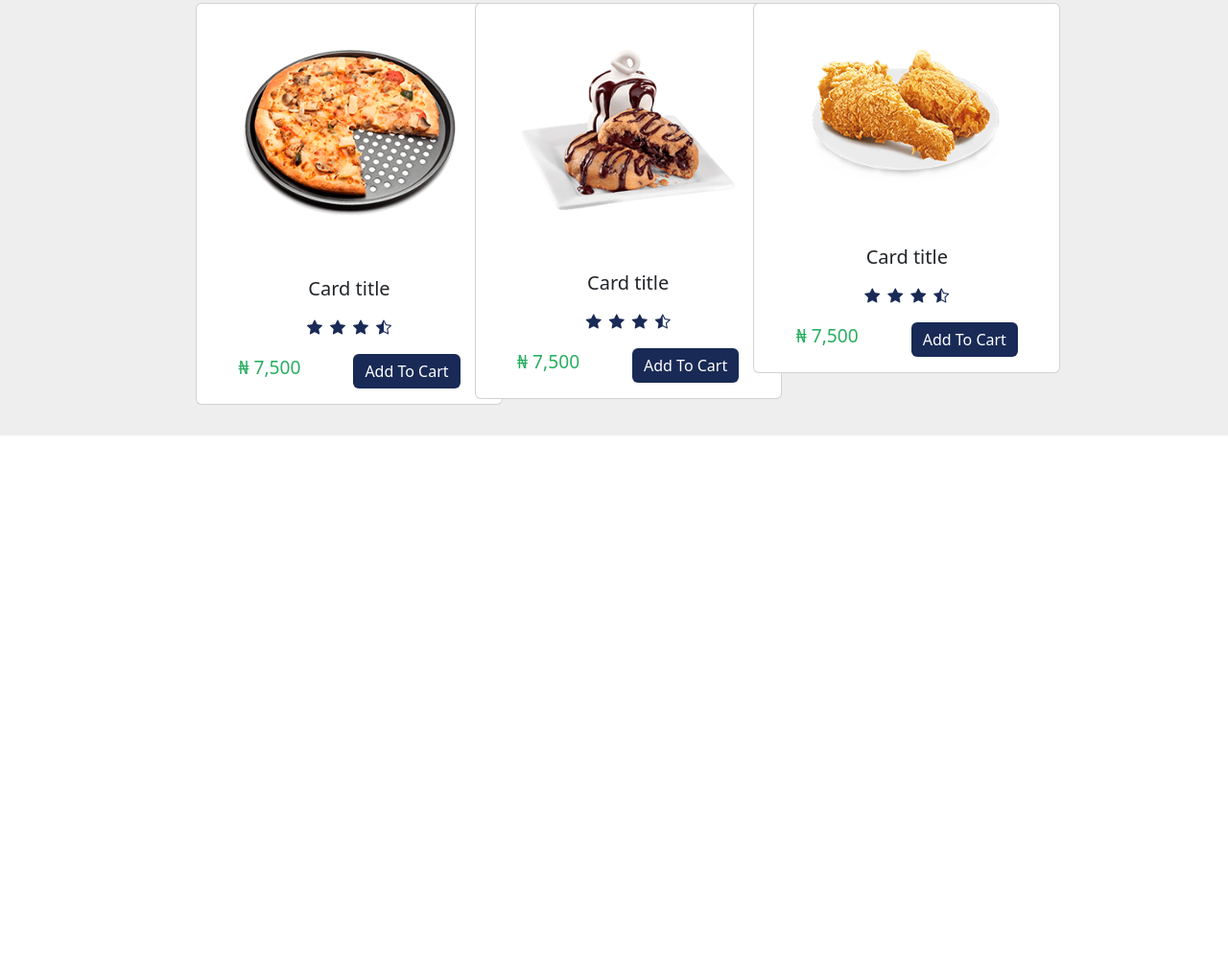
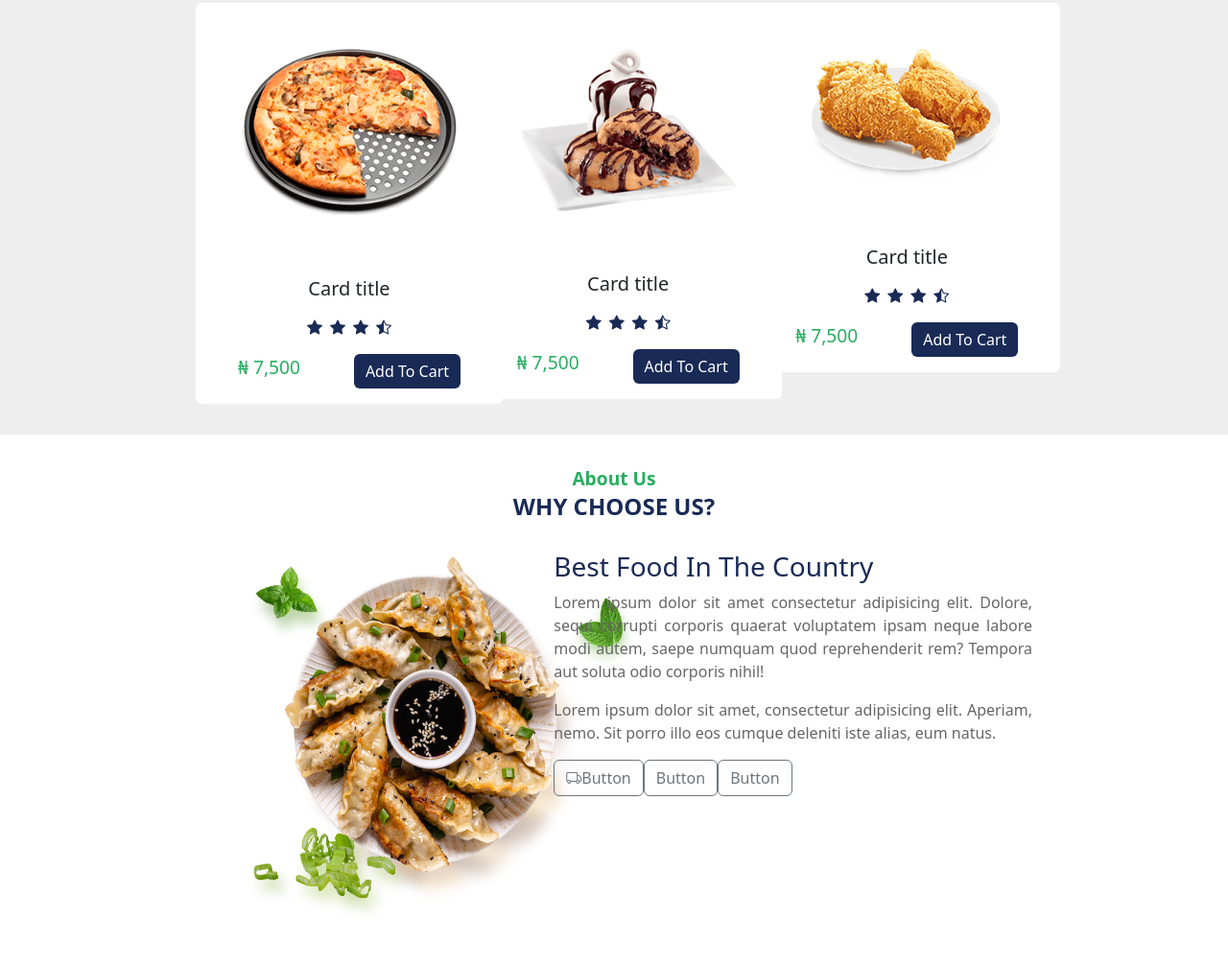
Before and after one commit to MbonuJennifer/Food-Landing-Page, a plain HTML site: page index.html in a window 1280 px wide. Shown: the part 1200-2206 px from the top of the page at 96% size. Before the commit the page ends 1654 px from the top, so only its background shows below. Drawn offline with nearby package versions, Linux system fonts and the light colour scheme.

Commit message:
Added about section

```diff
--- a/index.html
+++ b/index.html
@@ -165,12 +165,12 @@
       <!-- Dishes section starts-->
       <section class="dishes-section">
         <div class="container">
-          <div class="row dishes">
-            <div class="row-cols-xs-12">
+
+            <div class="row dishes row-cols-xs-12">
               <span>Our Dishes</span>
               <h4>POPULAR DISHES</h4>
             </div>
-          </div>
+
           <div class="row row-cols-1 row-cols-md-3 g-0 mb-5">
             <div class="col">
               <div class="card">
@@ -311,6 +311,35 @@
 
       </section>
       <!-- Dishes section ends-->
+      <!-- About section starts-->
+      <section class="about-section">
+        <div class="container">
+          <div class="row row-cols-xs-12 about">
+              <span>About Us</span>
+              <h4>WHY CHOOSE US?</h4>
+
+        </div>
+        <div class="row">
+          <div class="col-md-5 col-xs-12">
+            <img src="images/about-img.png" alt="" class="about-img">
+          </div>
+          <div class="col-md-7 col-xs-12">
+            <div class="about-content">
+              <h3>best food in the country</h3>
+              <p>Lorem ipsum dolor sit amet consectetur adipisicing elit. Dolore, sequi corrupti corporis quaerat voluptatem ipsam neque labore modi autem, saepe numquam quod reprehenderit rem? Tempora aut soluta odio corporis nihil!</p>
+              <p>Lorem ipsum dolor sit amet, consectetur adipisicing elit. Aperiam, nemo. Sit porro illo eos cumque deleniti iste alias, eum natus.</p>
+              <div class="d-flex align-items-center">
+                <button type="button" class="btn btn-outline-secondary"><i class="bi bi-truck fast-services-icons"></i>Button</button>
+                <button type="button" class="btn btn-outline-secondary">Button</button>
+                <button type="button" class="btn btn-outline-secondary">Button</button>
+              </div>
+
+            </div>
+          </div>
+        </div>
+
+      </section>
+      <!-- About section ends-->
     <script
       src="https://cdn.jsdelivr.net/npm/bootstrap@5.2.3/dist/js/bootstrap.bundle.min.js"
       integrity="sha384-kenU1KFdBIe4zVF0s0G1M5b4hcpxyD9F7jL+jjXkk+Q2h455rYXK/7HAuoJl+0I4"
--- a/style.css
+++ b/style.css
@@ -68,7 +68,7 @@
   letter-spacing: 0.1rem;
 }
 .content span,
-.dishes span {
+.dishes span, .about span {
   color: #27ae60;
   text-transform: capitalize;
   font-weight: bold;
@@ -76,7 +76,7 @@
 .content span {
   font-size: 1.5rem;
 }
-.dishes span {
+.dishes span,.about span {
   font-size: 1.2rem;
 }
 
@@ -93,18 +93,22 @@
   padding: 0.5rem 0;
   line-height: 1.5;
 }
-.dishes {
+.dishes, .about{
   text-align: center;
   margin: 1.5rem 0;
 }
-.dishes h4 {
+.dishes h4, .about h4 {
   /* text-transform: capitalize; */
   color: #192a56;
   font-weight: bold;
   font-size: 1.5rem;
 }
-.dishes-section {
+.dishes-section{
   background-color: #eee;
+  padding: 2rem 12rem;
+}
+.about-section{
+  /* background-color: #eee; */
   padding: 2rem 12rem;
 }
 .price {
@@ -117,22 +121,39 @@
   border: none;
   outline: none;
 }
-.dish-item .btn:hover{
+.dish-item .btn:hover {
   background-color: #27ae60;
   color: white;
   transform: scale(1.1);
 }
-.star-icons{
+.star-icons {
   color: #192a56;
-  margin-bottom: 1rem;
-
+  margin-bottom: 1rem
 }
-.card{
+.card {
   width: 20rem;
+  border: none!important;
 }
-.dish-title{
+.dish-title {
   display: flex;
   justify-content: center;
 
   margin-bottom: 1rem !important;
 }
+.about-img{
+  width: 30rem;
+  height: 25rem;
+}
+.about-content{
+  text-align: justify;
+}
+.about-content h3{
+  color: #192a56;
+  text-transform: capitalize;
+}
+/* .fast-services-icons{
+
+} */
+.about-content p{
+  color: #666;
+}
```
Also changed, not shown: images/about-img.png (added).
